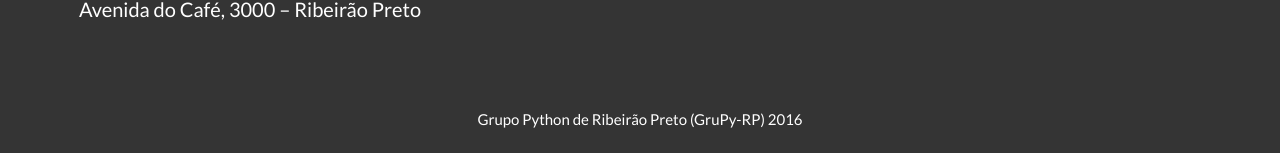
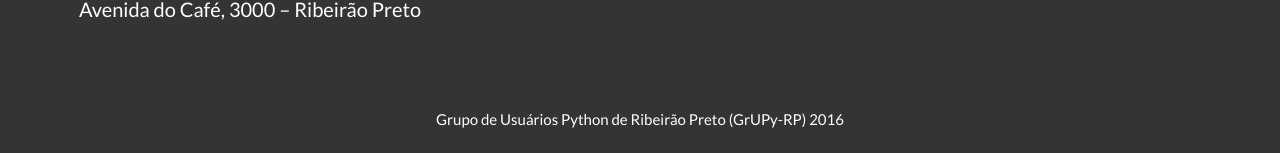
Before and after one commit to grupyrp/caipyra-2016, a Jekyll site: the page built from index.html, in a window 1280 px wide and 900 px high, scrolled down 3366 px. Shown: the part 744-897 px from the top of the window. Built offline with Jekyll 4.4.1, drawn with Linux system fonts in a browser that asks for light colours.

Commit message:
Corrected the copyright

```diff
--- a/_config.yml
+++ b/_config.yml
@@ -32,7 +32,7 @@
 
 # Footer settings
 footer:
-  copyright: Grupo Python de Ribeirão Preto (GruPy-RP)
+  copyright: Grupo de Usuários Python de Ribeirão Preto (GrUPy-RP)
   location: Local
   social:
   credits: Little Kahuna
```
